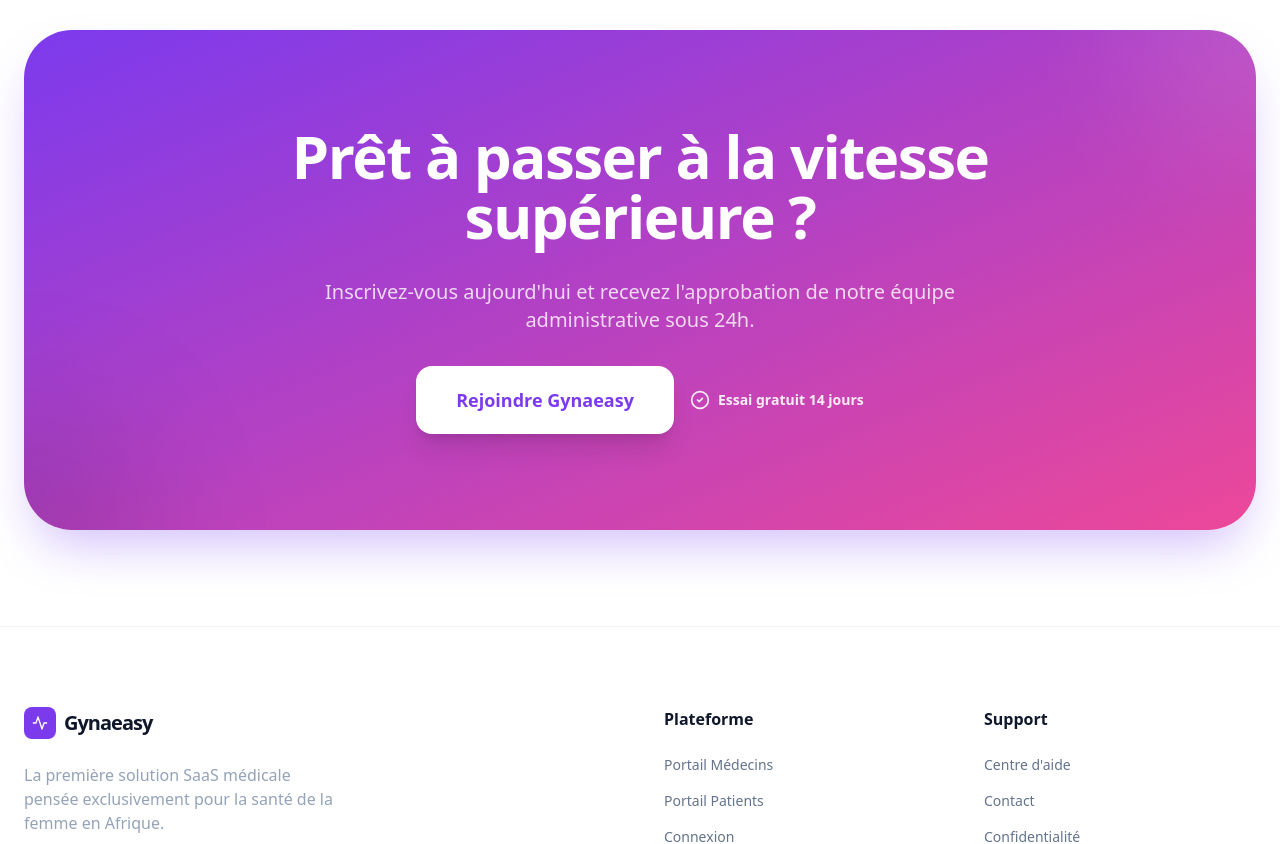
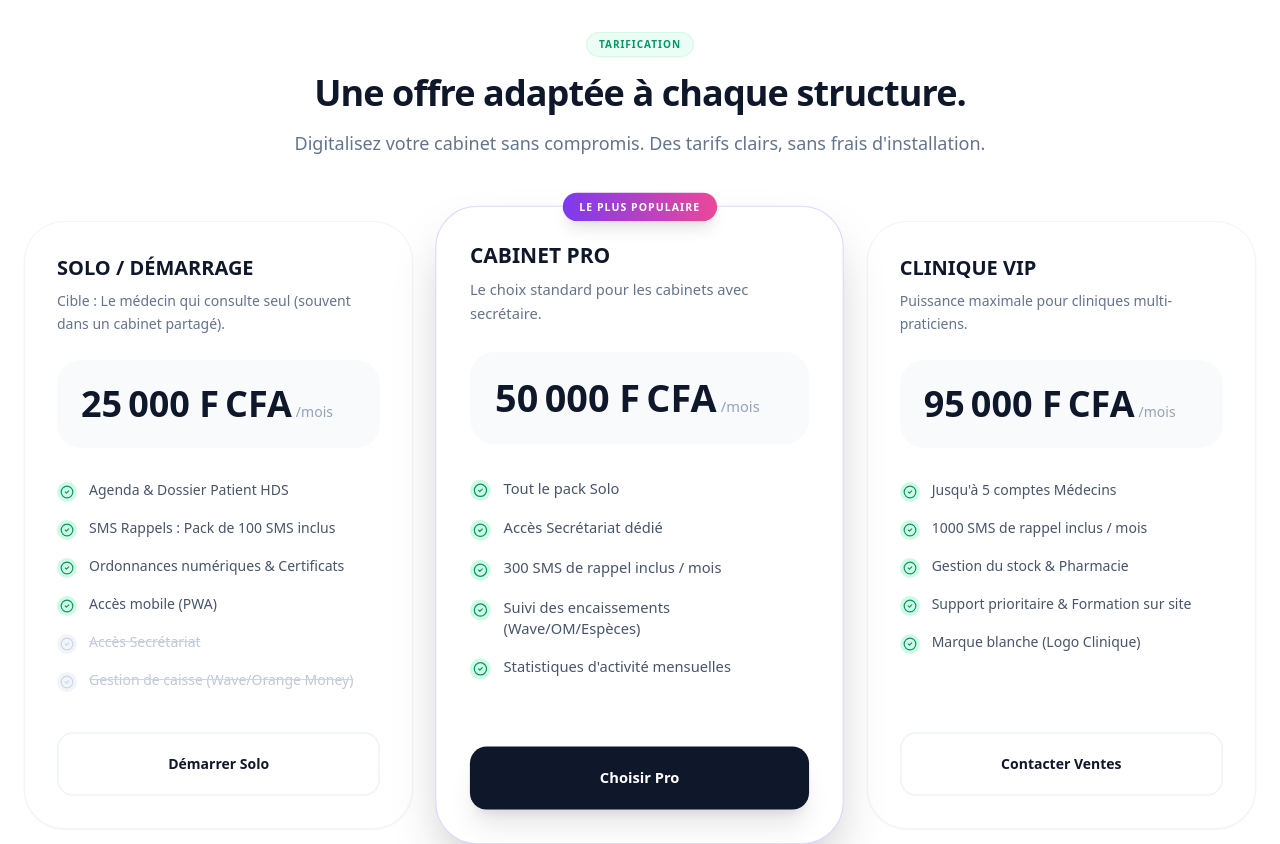
Before and after one commit to TechBadji/gynaeasy, a Next.js app: page / in a window 1280 px wide. Shown: the part 1580-2424 px from the top of the page. Built offline with nearby package versions, Linux system fonts and the light colour scheme.

Commit message:
feat(landing): add subscription plans section to home page

```diff
--- a/app/page.tsx
+++ b/app/page.tsx
@@ -12,6 +12,8 @@
     HeartPulse
 } from 'lucide-react';
 import Image from 'next/image';
+import { SUBSCRIPTION_PLANS } from '@/config/plans';
+import { formatFCFA } from '@/lib/subscriptions';
 
 export default function Home() {
     return (
@@ -28,6 +30,7 @@
 
                     <div className="hidden md:flex items-center gap-8">
                         <a href="#features" className="text-sm font-semibold text-slate-500 hover:text-violet-600 transition-colors">Fonctionnalités</a>
+                        <a href="#pricing" className="text-sm font-semibold text-slate-500 hover:text-violet-600 transition-colors">Tarifs</a>
                         <a href="#specialists" className="text-sm font-semibold text-slate-500 hover:text-violet-600 transition-colors">Spécialistes</a>
                         <Link href="/auth/login" className="text-sm font-semibold text-slate-900 hover:text-violet-600 transition-colors">Connexion</Link>
                         <Link
@@ -179,6 +182,63 @@
                 </div>
             </section>
 
+            {/* --- PRICING SECTION --- */}
+            <section id="pricing" className="py-24 bg-white">
+                <div className="max-w-7xl mx-auto px-6">
+                    <div className="text-center max-w-3xl mx-auto mb-16 space-y-4">
+                        <div className="inline-flex items-center gap-2 px-3 py-1 rounded-full bg-emerald-50 border border-emerald-100 text-emerald-600 text-[10px] font-black tracking-widest uppercase">
+                            Tarification
+                        </div>
+                        <h2 className="text-4xl font-black tracking-tight text-slate-900">Une offre adaptée à chaque structure.</h2>
+                        <p className="text-lg text-slate-500">
+                            Digitalisez votre cabinet sans compromis. Des tarifs clairs, sans frais d'installation.
+                        </p>
+                    </div>
+
+                    <div className="grid md:grid-cols-3 gap-8">
+                        {SUBSCRIPTION_PLANS.map((plan) => (
+                            <div key={plan.id} className={`relative flex flex-col p-8 bg-white rounded-[2.5rem] border ${plan.isPopular ? 'border-violet-200 shadow-2xl scale-105 z-10' : 'border-slate-100 shadow-sm'} transition-all hover:shadow-xl`}>
+                                {plan.isPopular && (
+                                    <div className="absolute top-0 left-1/2 -translate-x-1/2 -translate-y-1/2 bg-gradient-to-r from-violet-600 to-pink-500 text-white text-[10px] font-black uppercase tracking-widest px-4 py-1.5 rounded-full shadow-lg">
+                                        Le plus populaire
+                                    </div>
+                                )}
+                                <div className="mb-6">
+                                    <h3 className="text-xl font-bold text-slate-900">{plan.name}</h3>
+                                    <p className="text-sm text-slate-500 mt-2 min-h-[40px] leading-relaxed">{plan.description}</p>
+                                </div>
+                                <div className="mb-8 p-6 bg-slate-50 rounded-3xl">
+                                    <div className="flex items-baseline gap-1">
+                                        <span className="text-4xl font-black text-slate-900">{formatFCFA(plan.price)}</span>
+                                        <span className="text-slate-400 text-sm font-medium">/{plan.period}</span>
+                                    </div>
+                                </div>
+                                <ul className="space-y-4 mb-10 flex-1">
+                                    {plan.features.map((feature, idx) => (
+                                        <li key={idx} className={`flex items-start gap-3 text-sm ${feature.included ? 'text-slate-600' : 'text-slate-400/60'}`}>
+                                            <div className={`mt-0.5 h-5 w-5 shrink-0 rounded-full flex items-center justify-center ${feature.included ? 'bg-emerald-100 text-emerald-600' : 'bg-slate-100 text-slate-300'}`}>
+                                                <CheckCircle2 className="h-3.5 w-3.5" />
+                                            </div>
+                                            <span className={feature.included ? 'font-medium' : 'line-through decoration-slate-300'}>{feature.text}</span>
+                                        </li>
+                                    ))}
+                                </ul>
+                                <Link
+                                    href="/onboarding"
+                                    className={`w-full py-5 rounded-2xl font-black text-sm transition-all text-center active:scale-95 ${
+                                        plan.isPopular
+                                        ? 'bg-slate-900 text-white hover:bg-slate-800 shadow-xl shadow-slate-900/10'
+                                        : 'bg-white border-2 border-slate-100 text-slate-900 hover:border-violet-100 hover:bg-violet-50/30'
+                                    }`}
+                                >
+                                    {plan.cta}
+                                </Link>
+                            </div>
+                        ))}
+                    </div>
+                </div>
+            </section>
+
             {/* --- SIGNUP CTA SECTION --- */}
             <section className="py-24">
                 <div className="max-w-7xl mx-auto px-6 text-center">
```
